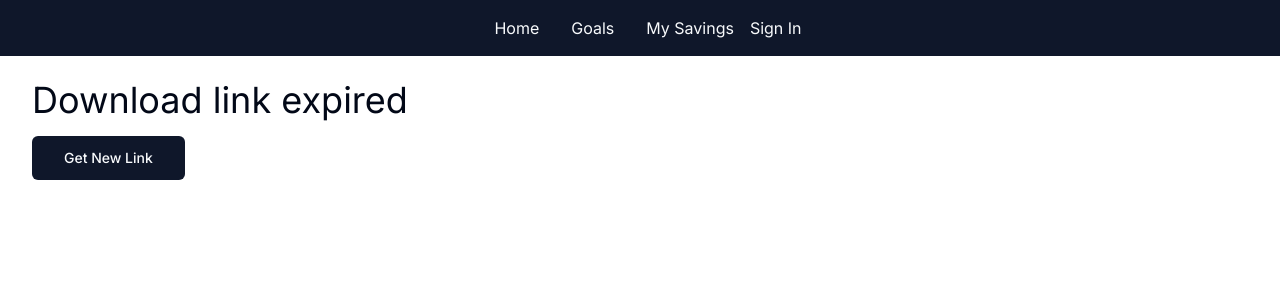
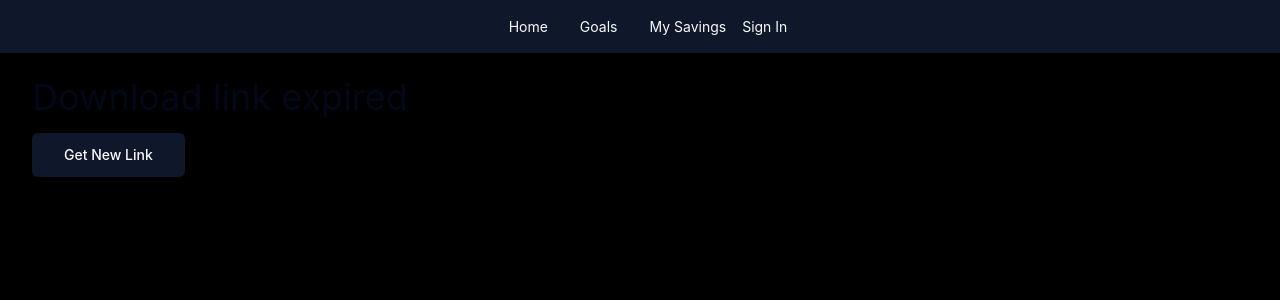
Before and after one commit to Orca-Save/orca, a Next.js app: page /goals/download/expired in a window 1280 px wide. Shown: the top 300 px of the page. Built offline with nearby package versions, Linux system fonts and the light colour scheme; no server answers.

Commit message:
update theming

```diff
--- a/src/app/(customerFacing)/layout.tsx
+++ b/src/app/(customerFacing)/layout.tsx
@@ -1,15 +1,16 @@
 import { Nav, NavLink } from "@/components/Nav";
 import SessionButton from "./_components/SessionButton";
+import { Layout } from "antd";
 
 export const dynamic = "force-dynamic";
 
-export default function Layout({
+export default function CustomerLayout({
   children,
 }: Readonly<{
   children: React.ReactNode;
 }>) {
   return (
-    <>
+    <Layout style={{ height: "100vh" }}>
       <Nav>
         <NavLink href="/">Home</NavLink>
         <NavLink href="/goals">Goals</NavLink>
@@ -17,6 +18,6 @@ export default function Layout({
         <SessionButton />
       </Nav>
       <div className="container my-6">{children}</div>
-    </>
+    </Layout>
   );
 }
--- a/src/app/(customerFacing)/page.tsx
+++ b/src/app/(customerFacing)/page.tsx
@@ -75,9 +75,7 @@ export default async function HomePage() {
   }
   if (isExtendedSession(session)) {
     return (
-      <main
-      // className="space-y-12"
-      >
+      <>
         <Space direction="vertical" style={{ width: "100%" }}>
           <Suspense
             fallback={
@@ -121,7 +119,7 @@ export default async function HomePage() {
             <QuickSaveButtons userId={session.user.id} />
           </Suspense>
         </Space>
-      </main>
+      </>
     );
   }
 }
--- a/src/app/layout.tsx
+++ b/src/app/layout.tsx
@@ -3,6 +3,7 @@ import { Inter } from "next/font/google";
 import "./globals.css";
 import { cn } from "@/lib/utils";
 import { SessionProvider } from "@/components/SessionProvider";
+import { ConfigProvider, darkAlgorithm } from "@/components/ConfigProvider";
 
 const inter = Inter({ subsets: ["latin"], variable: "--font-sans" });
 
@@ -24,7 +25,15 @@ export default function RootLayout({
           inter.variable
         )}
       >
-        <SessionProvider>{children}</SessionProvider>
+        <SessionProvider>
+          <ConfigProvider
+            theme={{
+              algorithm: darkAlgorithm,
+            }}
+          >
+            {children}
+          </ConfigProvider>
+        </SessionProvider>
       </body>
     </html>
   );
--- /dev/null
+++ b/src/components/ConfigProvider.tsx
@@ -0,0 +1,4 @@
+"use client";
+import { theme } from "antd";
+export { ConfigProvider } from "antd";
+export const darkAlgorithm = theme.darkAlgorithm;
```
